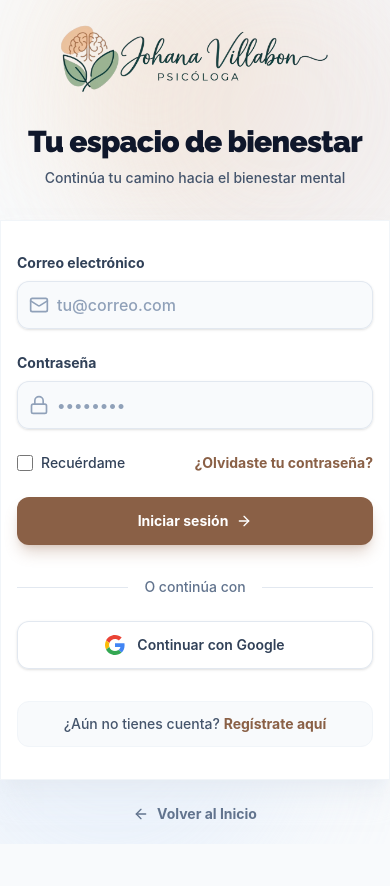
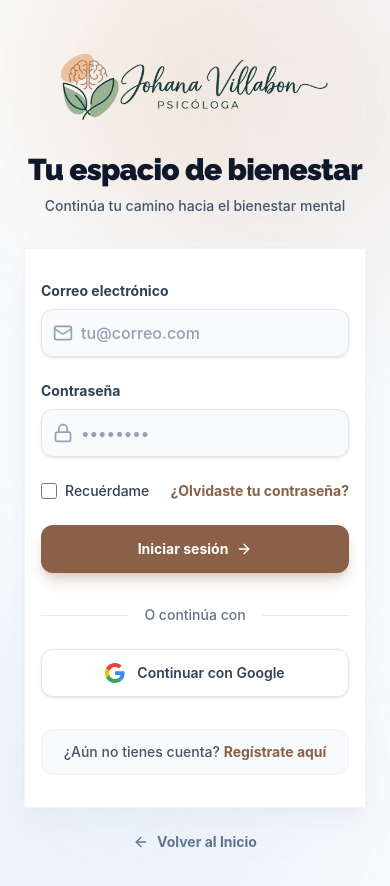
Before and after one commit to yeison-ruiz/psicologajohana, a Next.js app: page /login in a window 390 px wide. Shown: the top 886 px of the page. Before the commit the page ends 844 px from the top, so only its background shows below. Built offline with nearby package versions, Linux system fonts and the light colour scheme; a web font is replaced by a local one.

Commit message:
style: improve mobile spacing for login page

```diff
--- a/src/app/login/page.tsx
+++ b/src/app/login/page.tsx
@@ -57,7 +57,7 @@ function LoginFormParams() {
   };
 
   return (
-    <div className="min-h-screen bg-slate-50 flex flex-col justify-center sm:px-6 lg:px-8 relative overflow-hidden">
+    <div className="min-h-screen bg-slate-50 flex flex-col justify-center px-6 py-12 sm:px-6 lg:px-8 relative overflow-hidden">
       {/* Background Shapes */}
       <div className="absolute top-0 right-0 -mr-20 -mt-20 w-96 h-96 rounded-full bg-primary-100/50 mix-blend-multiply filter blur-3xl opacity-70 animate-blob"></div>
       <div className="absolute top-0 right-1/4 -mt-20 w-72 h-72 rounded-full bg-orange-100/50 mix-blend-multiply filter blur-3xl opacity-70 animate-blob animation-delay-2000"></div>
```
